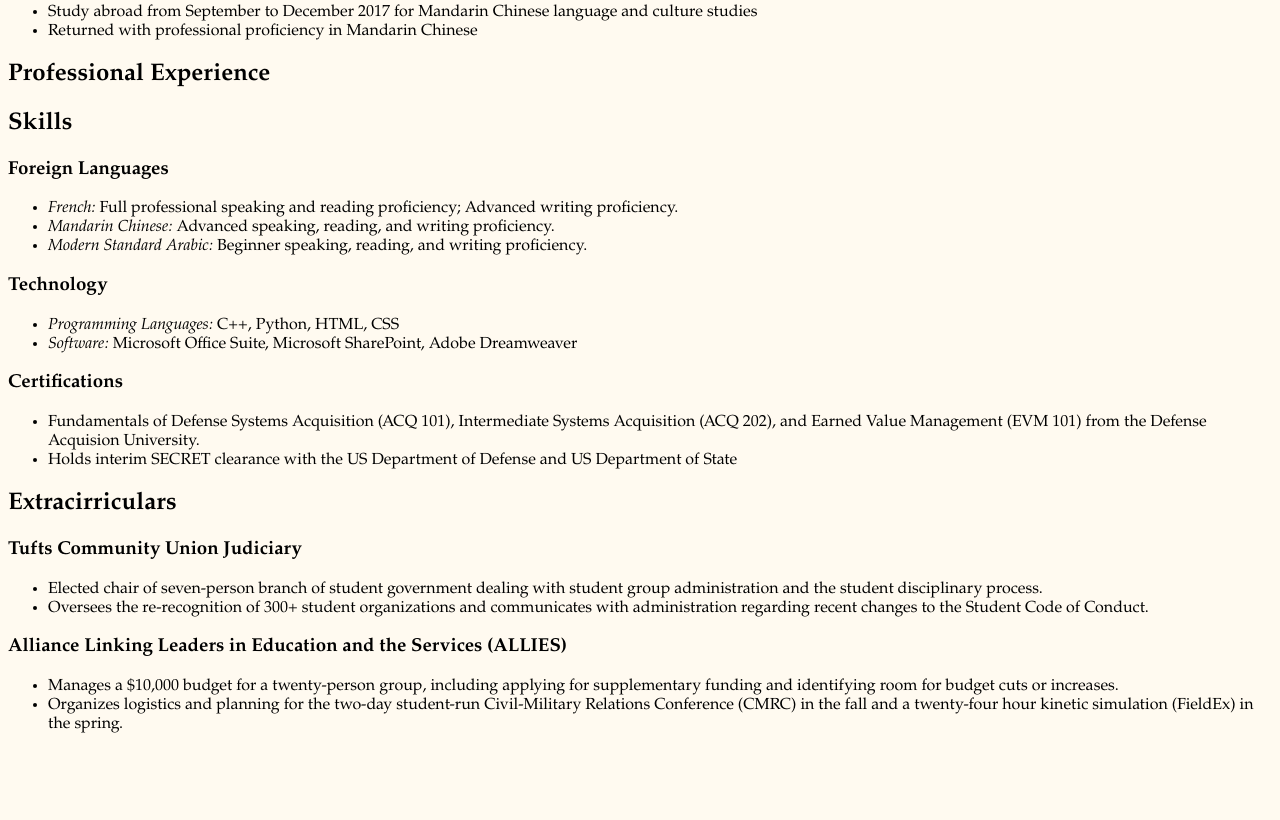
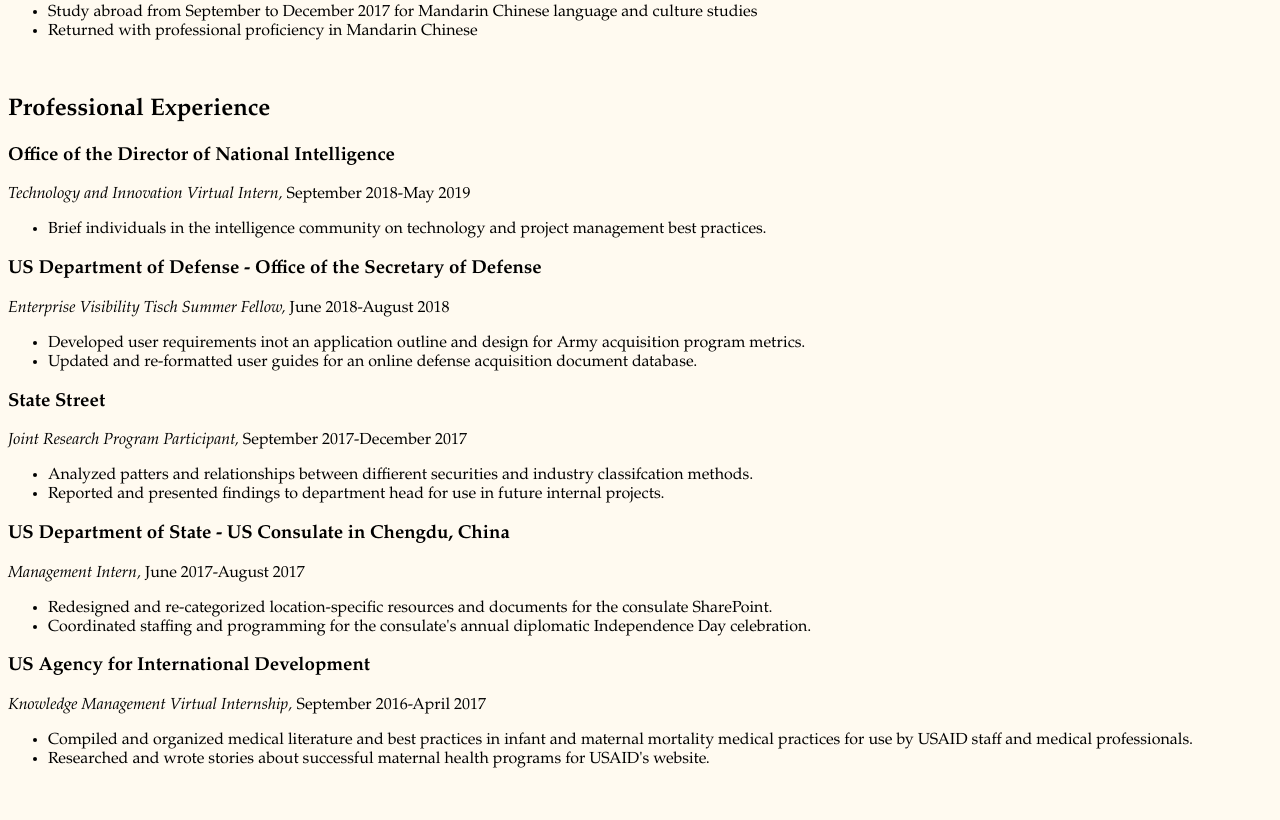
Before and after one commit to ahayma01/ahayma01.github.io, a plain HTML site: page resume.html in a window 1280 px wide. Shown: the part 320-1140 px from the top of the page. Before the commit the page ends 1070 px from the top, so only its background shows below. Drawn offline with Linux system fonts and the light colour scheme.

Commit message:
Added content to the Professional Experiences section

```diff
--- a/resume.html
+++ b/resume.html
@@ -11,6 +11,7 @@
 	<div id="topbar">
 		<a href="index.html">Home</a>
 		<a href="bio.html">About</a>
+		<a href="resume.html">Resume</a>
 		<a href="https://twitter.com/alexnhayman">Twitter</a>
 		<a href="https://www.linkedin.com/in/alexandriahayman/">LinkedIn</a>
 	</div>
@@ -27,8 +28,40 @@
 				<li>Returned with professional proficiency in Mandarin Chinese</li>
 			</ul>
 
+	</br>
 	<h2 class="section">Professional Experience</h2>
+		<h3 class="subsec">Office of the Director of National Intelligence</h3>
+			<div><span class="em">Technology and Innovation Virtual Intern, </span>September 2018-May 2019</div>
+			<ul>
+				<li>Brief individuals in the intelligence community on technology and project management best practices.</li>
+			</ul>
+		</p>
+		<h3 class="subsec>">US Department of Defense - Office of the Secretary of Defense</h3>
+			<div><span class="em">Enterprise Visibility Tisch Summer Fellow, </span>June 2018-August 2018</div>
+			<ul>
+				<li>Developed user requirements inot an application outline and design for Army acquisition program metrics.</li>
+				<li>Updated and re-formatted user guides for an online defense acquisition document database.</li>
+			</ul>
+		<h3 class="subsec">State Street</h3>
+			<div><span class="em">Joint Research Program Participant, </span>September 2017-December 2017</div>
+			<ul>
+				<li>Analyzed patters and relationships between diffierent securities and industry classifcation methods.</li>
+				<li>Reported and presented findings to department head for use in future internal projects.</li>
+			</ul>
+		<h3 class="subsec">US Department of State - US Consulate in Chengdu, China</h3>
+			<div><span class="em">Management Intern, </span>June 2017-August 2017</div>
+			<ul>
+				<li>Redesigned and re-categorized location-specific resources and documents for the consulate SharePoint.</li>
+				<li>Coordinated staffing and programming for the consulate's annual diplomatic Independence Day celebration.</li>
+			</ul>
+		<h3 class="subsec">US Agency for International Development</h3>
+			<div><span class="em">Knowledge Management Virtual Internship, </span>September 2016-April 2017</div>
+			<ul>
+				<li>Compiled and organized medical literature and best practices in infant and maternal mortality medical practices for use by USAID staff and medical professionals.</li>
+				<li>Researched and wrote stories about successful maternal health programs for USAID's website.</li>
+			</ul>
 
+	</br>
 	<h2 class="section">Skills</h2>
 		<h3 class="subsec">Foreign Languages</h3>
 			<ul>
@@ -48,6 +81,7 @@
 				<li>Holds interim SECRET clearance with the US Department of Defense and US Department of State</li>
 			</ul>
 
+	<br/>
 	<h2 class="section">Extracirriculars</h2>
 		<h3 class="subsec">Tufts Community Union Judiciary</h3>
 			<ul>
```
